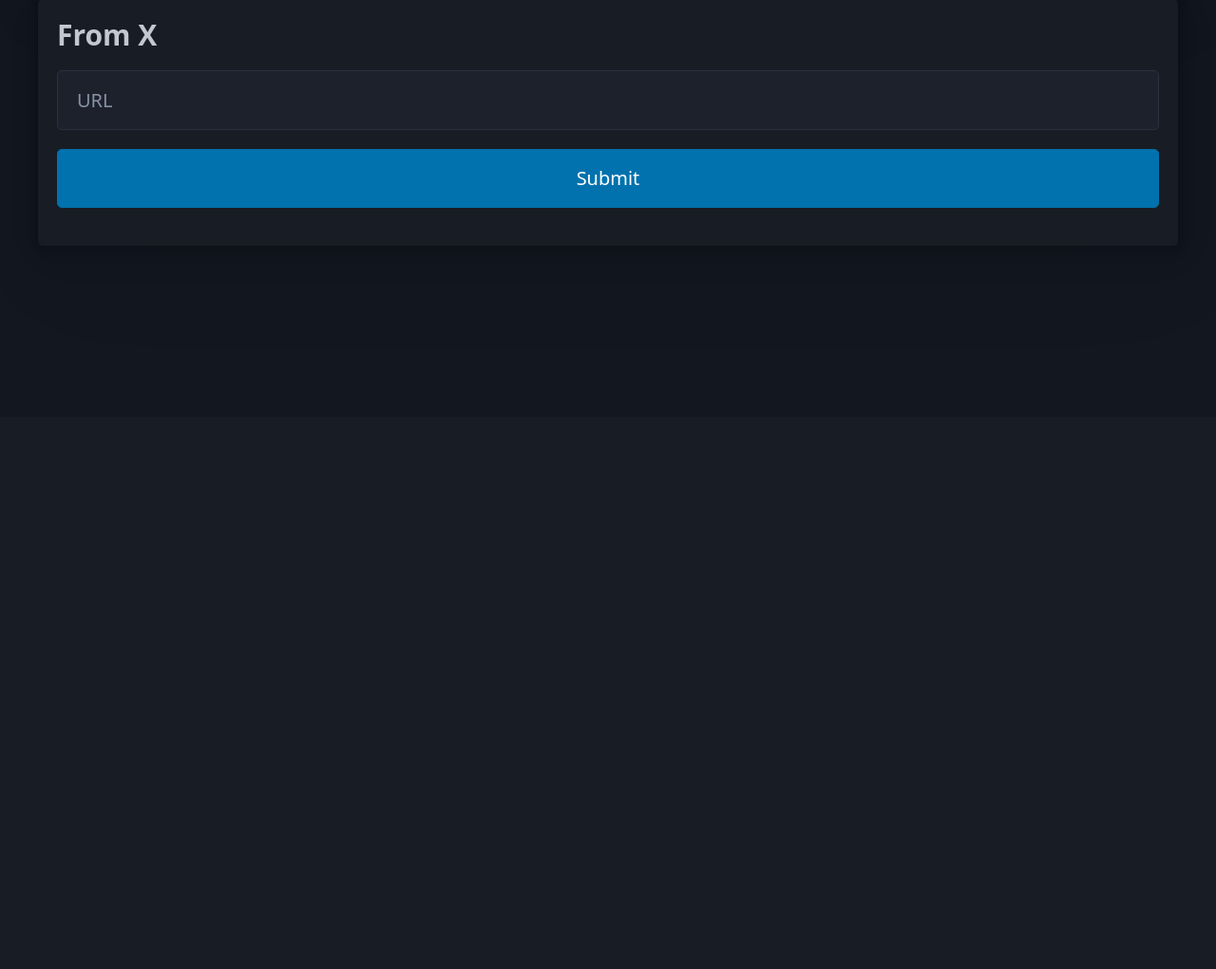
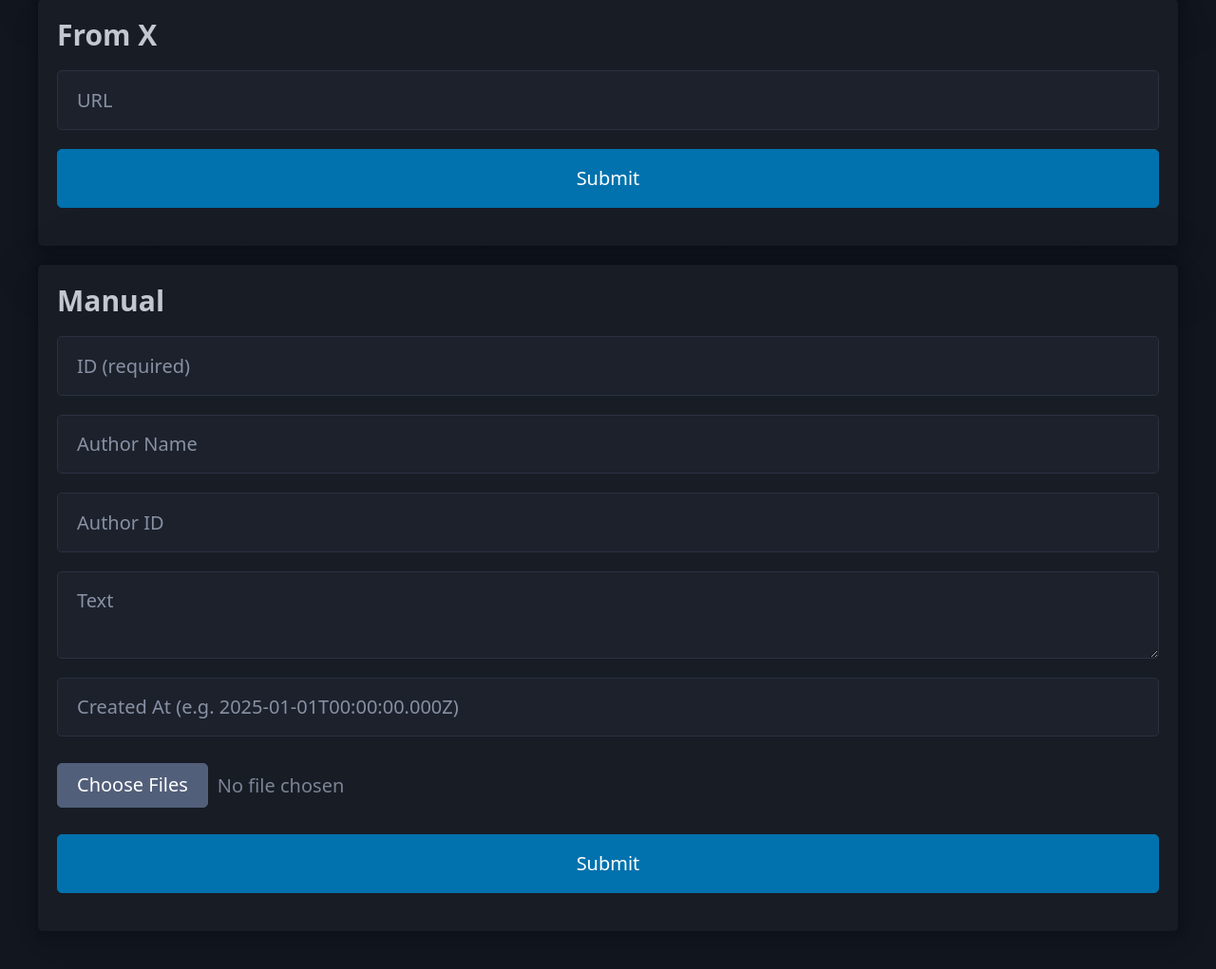
Before and after one commit to Mya-Mya/LocalBird, a Flask app: page /add in a window 1280 px wide. Shown: the part 361-1382 px from the top of the page at 95% size. Before the commit the page ends 580 px from the top, so only its background shows below. Run offline with Flask 3, Linux system fonts and the light colour scheme; parts of the project's set-up code (start-up, migrations or seed data) failed here and were passed over; some libraries are stand-ins or nearby versions.

Commit message:
Manual import

```diff
--- a/server.py
+++ b/server.py
@@ -3,7 +3,7 @@ from flask import Flask, jsonify, send_file, abort, render_template, request
 import json
 from repository import *
 import postimporter
-from postimporter import Post, add_images_by_post
+from postimporter import Post, add_images_by_post, add_images_by_files
 from xscraping import extract_post_from_x_page
 
 app = Flask(__name__)
@@ -62,6 +62,25 @@ def post_add_from_x():
         return jsonify({"error": str(e)}), 400
 
 
+@app.post("/add/manual")
+def post_add_manual():
+    try:
+        form = request.form
+        meta = Meta(
+            id=(form.get("id") or "").strip() or None,
+            author_name=form.get("author_name") or None,
+            author_id=form.get("author_id") or None,
+            text=form.get("text") or None,
+            created_at=form.get("created_at") or None,
+        )
+        files = [f.stream for f in request.files.getlist("images") if f.filename]
+        repo.annotated_images_dir.mkdir(parents=True, exist_ok=True)
+        basenames = add_images_by_files(repo, meta, files)
+        return jsonify({"basenames": basenames}), 200
+    except Exception as e:
+        return jsonify({"error": str(e)}), 400
+
+
 @app.get("/detail/<string:basename>")
 def get_detail(basename: str):
     ai = repo.get_image(basename)
--- a/templates/add.html
+++ b/templates/add.html
@@ -27,6 +27,17 @@
             <h3>From X</h3>
             <input type="text" name="url" id="x-url" placeholder="URL"></input>
             <button type="button" id="x-submit">Submit</button>
+        </article>
+
+        <article>
+            <h3>Manual</h3>
+            <input type="text" id="manual-id" placeholder="ID (required)">
+            <input type="text" id="manual-author-name" placeholder="Author Name">
+            <input type="text" id="manual-author-id" placeholder="Author ID">
+            <textarea id="manual-text" placeholder="Text"></textarea>
+            <input type="text" id="manual-created-at" placeholder="Created At (e.g. 2025-01-01T00:00:00.000Z)">
+            <input type="file" id="manual-images" accept="image/*" multiple>
+            <button type="button" id="manual-submit">Submit</button>
         </article>
     </main>
 </body>
@@ -104,6 +115,37 @@
         $XUrl.value = ""
         $XSubmitButton.disabled = false
     })
+
+    const $ManualSubmitButton = $("#manual-submit")
+    $ManualSubmitButton.addEventListener("click", async (e) => {
+        e.preventDefault()
+        const $images = $("#manual-images")
+        if (!$("#manual-id").value.trim() || $images.files.length == 0) {
+            alert("ID and images are required")
+            return
+        }
+        const form = new FormData()
+        form.append("id", $("#manual-id").value)
+        form.append("author_name", $("#manual-author-name").value)
+        form.append("author_id", $("#manual-author-id").value)
+        form.append("text", $("#manual-text").value)
+        form.append("created_at", $("#manual-created-at").value)
+        for (const file of $images.files) {
+            form.append("images", file)
+        }
+        $ManualSubmitButton.disabled = true
+        try {
+            const response = await fetch("/add/manual", { method: "POST", body: form })
+            if (response.ok) {
+                location.href = "../"
+                return
+            }
+            alert("[Not OK] Failed to submit: " + String((await response.json()).error))
+        } catch (error) {
+            alert("[Exception] Failed to submit: " + String(error))
+        }
+        $ManualSubmitButton.disabled = false
+    })
 </script>
 
 </html>
```
Also changed, not shown: manualimporter.py (added, +35 -0 lines), postimporter.py (+19 -0 lines).
